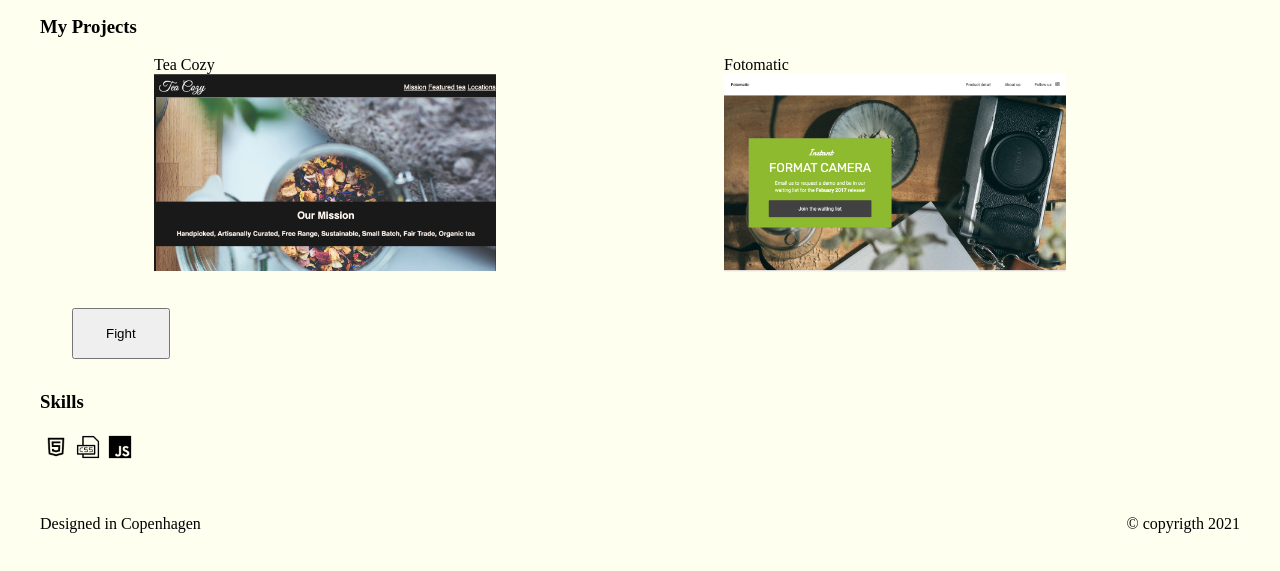
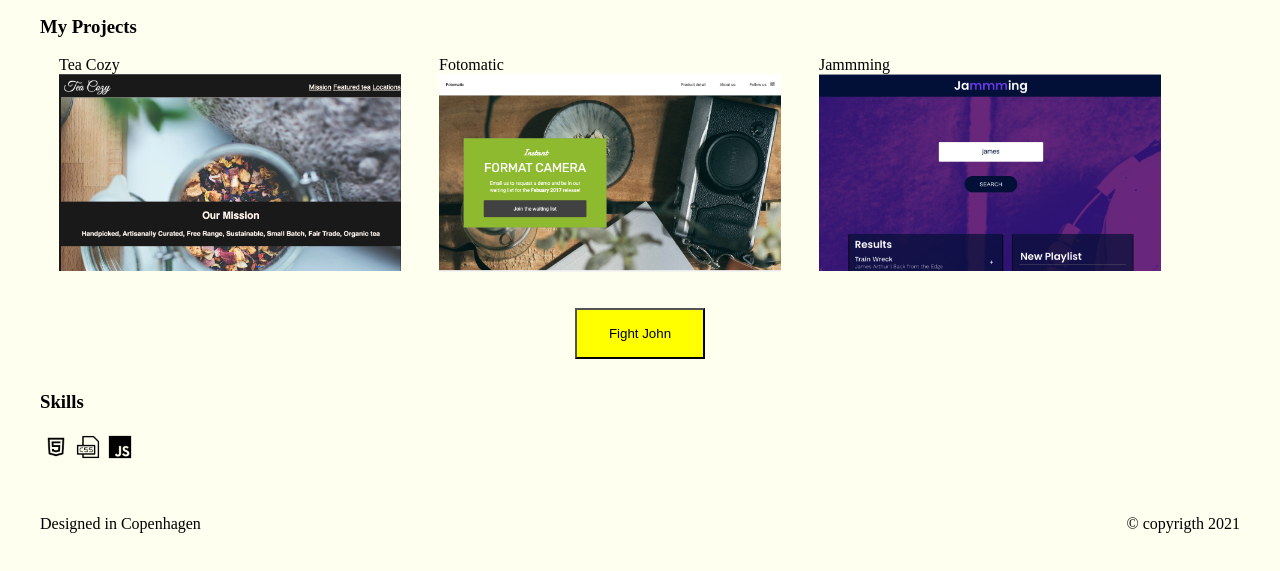
Before and after one commit to Cleanchristian/portfolio, a plain HTML site: page index.html in a window 1280 px wide. Shown: the part 447-1018 px from the top of the page. Drawn offline with Linux system fonts and the light colour scheme.

Commit message:
[added Jammming]

```diff
--- a/index.html
+++ b/index.html
@@ -37,8 +37,12 @@
                 <span>Fotomatic</span>
                 <a href=""><img src="resources/Fotomatic.png" alt="Fotomatic"></a>
             </div>
+            <div class="project">
+                <span>Jammming</span>
+                <a href="https://elegant-hugle-2c6501.netlify.app/"><img src="resources/Jammming scrshot.png" alt="Jammming"></a>
+            </div>
         </div>
-            <button class="fight" id="battle" >Fight</button>
+        <button class="fight" id="battle" >Fight John</button>
     </div>
     <div class="skill" id="skills">
         <h3>Skills</h3>
--- a/main.js
+++ b/main.js
@@ -60,3 +60,6 @@ const duel = () => {
 
 
 battle.addEventListener('click', duel);
+
+console.log(john)
+console.log(you)
--- a/styles.css
+++ b/styles.css
@@ -136,8 +136,9 @@ footer{
 
 .fight{
     display: block;
-    align-content: center;
-    justify-content: center;
+    align-self: center;
+    justify-self: center;
     padding: 1rem 2rem;
     margin: 2rem;
+    background-color: yellow;
 }
```
Also changed, not shown: package-lock.json (added), resources/Jammming scrshot.png (added).
